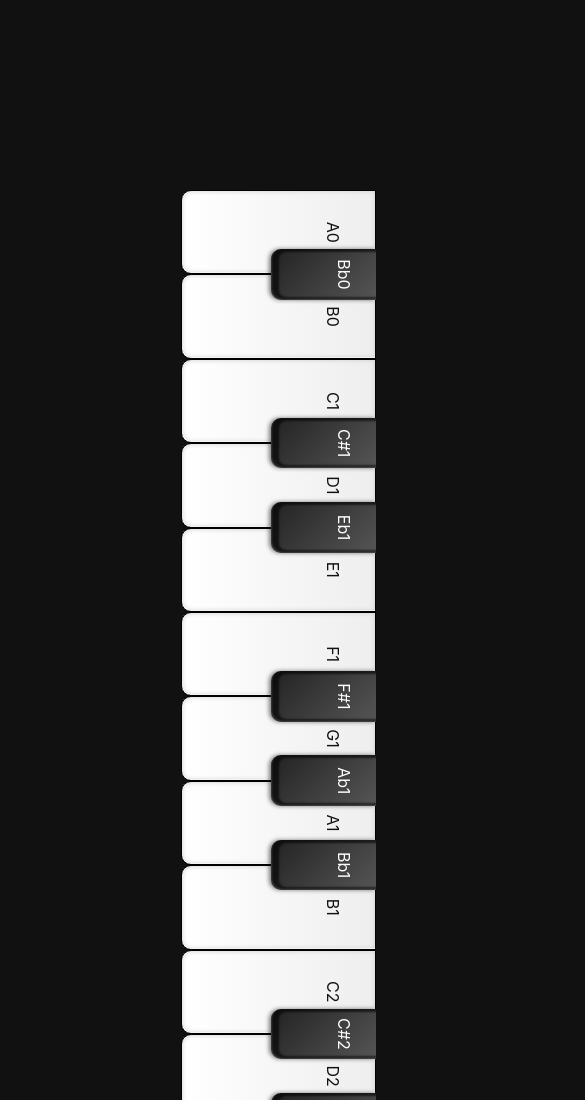
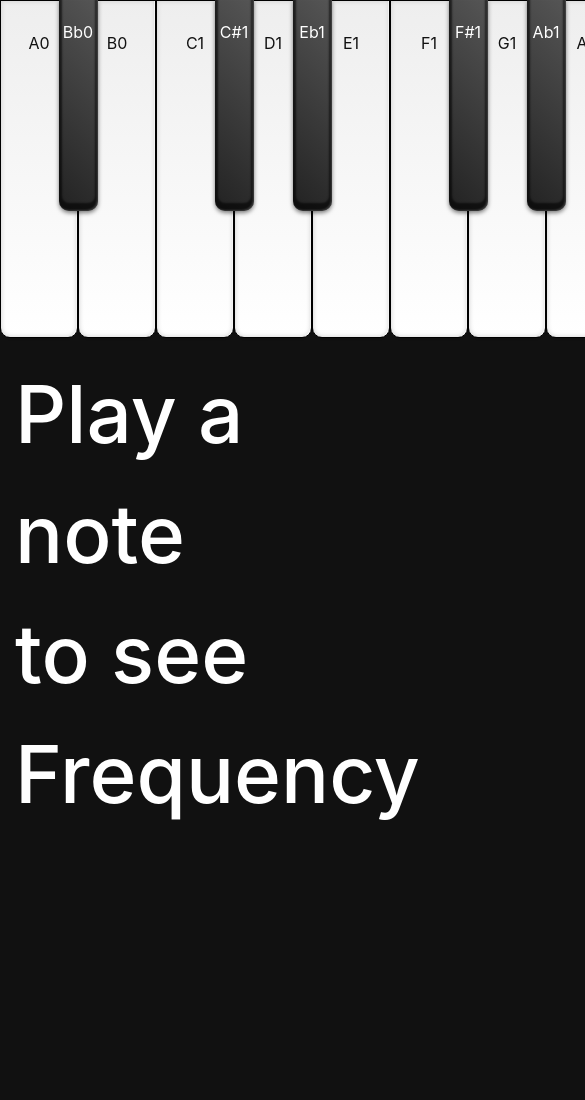
Before and after one commit to soundmanforiam/FrequencyFinder, a plain HTML site: page index.html in a window 390 px wide. Shown: the top 1100 px of the page, 585 px wide, since content can reach past the window. After the commit the page ends 844 px from the top, so only its background shows below. Drawn offline with nearby package versions, Linux system fonts and the light colour scheme.

Commit message:
mobile fixes
1- abandoned rotate 90deg option

Issue: 1- fixed postition for Frequency not working in Chrome Mobile

```diff
--- a/freq-finder.css
+++ b/freq-finder.css
@@ -7,29 +7,32 @@ body {
     padding: 0;
     background-color: #111 !important;
     color: #fff !important;
+    transition: none !important;
 }
 
 .keyboard {
-    display: flex;
-    flex-wrap: nowrap;
-    overflow-x: auto;
+    padding-left: 0px !important;
+}
+
+.freq-container {
+    transform: none;
+    /* text-align: center !important; */
+    width: 100vw;
+    /* border: 1px solid white; */
+    position: relative;
 }
 
 .freq {
-    font-size: 20vw;
+    font-size: 5rem !important;
+    line-height: 1.5;
     color: white;
-    text-align: center;
     position: fixed;
-    bottom: 10px;
-    left: 20%
-}
-
-ul {
-    height: auto;
-    width: 100%;
-    display: inline-block;
-    margin-left: 0%;
-    padding-left: 0%;
+    /* bottom: 0px; */
+    /* -webkit-transform: translateZ(0); */
+    -webkit-transform: none !important;
+    transform: none !important;
+    /* left: 0px; */
+    contain: none !important;
 }
 
 li {
@@ -82,30 +85,22 @@ li {
 }
 
 @media only screen and (max-width: 800px) {
-    body {
-        /* height: 100vh;
-        width: 100vw; */
-        transform: rotate(90deg);
-    }
     .white {
-        height: 50vw;
-        width: 10vh;
+        height: 40vh;
+        width: 20vw;
     }
     .black {
-        height: 27vw;
-        width: 6vh;
-        margin: 0 -3vh 0 -3vh;
+        height: 25vh;
+        width: 10vw;
+        margin: 0 -5vw 0 -5vw;
     }
-    ul {
-        width: max-content;
-        position: absolute;
-        bottom: -30px;
-        left: 400px;
+    .freq-container {
+        transform: none;
     }
     .freq {
-        font-size: 20vh;
+        /* text-align: center; */
         position: fixed;
-        left: 400px;
-        top: 20vh;
+        /* width: auto;
+        bottom: auto; */
     }
 }
--- a/index.html
+++ b/index.html
@@ -14,7 +14,7 @@
 </head>
 
 <body>
-    <div class="container-fluid pl-0 pr-0 ml-0 mr-o w-100 h-100">
+    <div class="container pl-0 pr-0 ml-0 mr-o ">
         <div class="row">
             <div class="col-sm-12 ">
                 <ul class="keyboard d-flex flex-nowrap">
@@ -117,11 +117,14 @@
                     <li class="white" id="C8" onclick="playNote(4186, 100, 1)"><span>C8   </span></li>
                 </ul>
 
-                <div class="freq" id="freq"></div>
 
 
             </div>
         </div>
+    </div>
+
+    <div class="container-fluid freq-container" style="display: block;">
+        <h1 class="freq" id="freq">Play a note <br>to see <br>Frequency</h1>
     </div>
 
     <!-- Optional JavaScript -->
```
